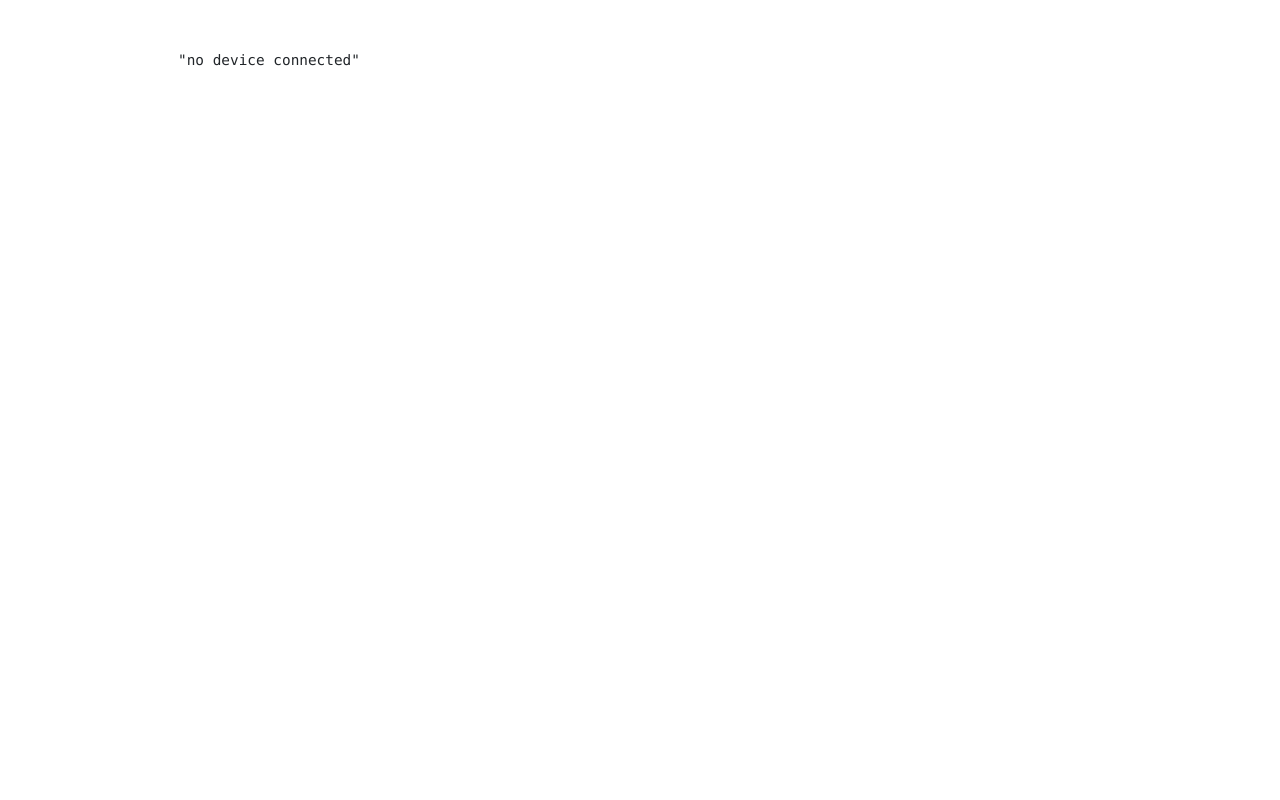
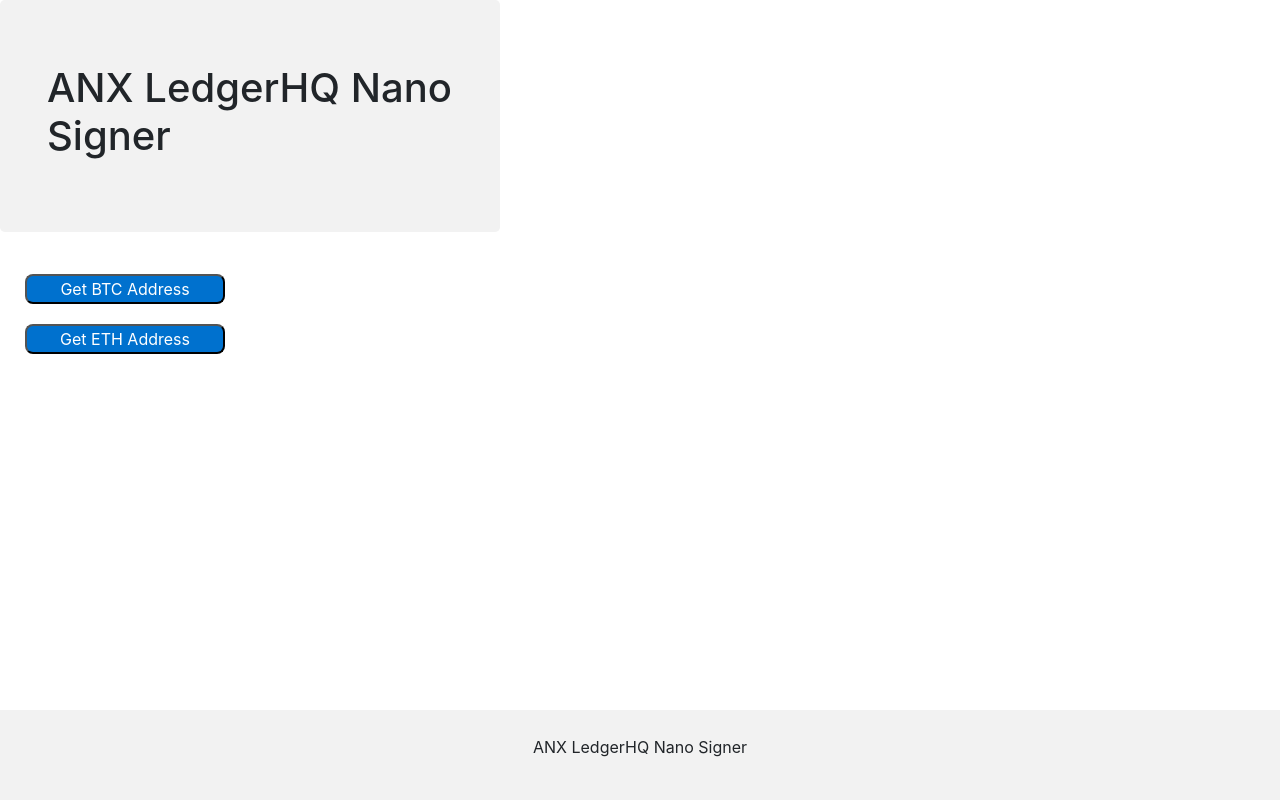
Before and after one commit to jdpower/connect.legder.anx, a plain HTML site: page index.html in a window 1280 px wide. Drawn offline with nearby package versions, Linux system fonts and the light colour scheme.

Commit message:
update: UI, get BTC and ETH address via button click

```diff
--- a/css/main.css
+++ b/css/main.css
@@ -1,11 +1,6 @@
 body {
-    width: 1024px;
-    height: 748px;
-    margin: auto;
-}
-
-.row {
-    margin: 20px;
+    width: 500px;
+    height: 600px;
 }
 
 .message {
@@ -13,9 +8,30 @@
     margin-bottom: 50px;
 }
 
-input[type='button'] {
+input[type=submit] {
     width: 200px;
-    border-radius: 5px;
-    padding: 5px;
-    background-color: #ece7e7;
+    border-radius: 8px;
+    background-color: #0071ce;
+    color: #ffffff;
 }
+
+.jumbotron {
+    margin-bottom: 0;
+    background-color: #f2f2f2;
+}
+
+.navbar {
+    margin-bottom: 50px;
+    border-radius: 0;
+}
+
+.mainrow {
+    padding: 10px;
+}
+
+footer {
+    background-color: #f2f2f2;
+    padding: 25px;
+    position: absolute;
+    bottom: 0;
+}
--- a/index.html
+++ b/index.html
@@ -12,15 +12,47 @@
         <script src="js/bundles/EthBundle.js"></script>
     </head>
     <body>
+        <div class="jumbotron">
+            <div class="col-sm-12">
+                <h1>ANX LedgerHQ Nano Signer</h1>
+            </div>
+        </div>
 
-        <div class="container-fluid message">
+        <div class="container">
             <div class="row">
-                <div class="col-12">
+                <div class="col-sm-12">
+                    <pre id="message"></pre>
+                </div>
+            </div>
+        </div>
+
+        <div class="container">
+            <div class="row">
+                <div class="col-sm-12">
                     <pre id="result"></pre>
                 </div>
             </div>
         </div>
 
+        <div class="container">
+            <div class="row mainrow">
+                <div class="col-sm-12">
+                    <input type="submit" onclick="onGetBtcAddress()" value="Get BTC Address">
+                </div>
+            </div>
+            <div class="row mainrow">
+                <div class="col-sm-12">
+                    <input type="submit" onclick="onGetEthAddress()" value="Get ETH Address">
+                </div>
+            </div>
+        </div>
+
+        <footer class="container-fluid text-center">
+            <div class="col-sm-12">
+                <p>ANX LedgerHQ Nano Signer</p>
+            </div>
+        </footer>
+
         <script src="js/index.js"></script>
 
     </body>
--- a/js/index.js
+++ b/js/index.js
@@ -4,6 +4,12 @@
     console.log(AppBtc.default)
     console.log(AppEth.default)
 }
+
+verifyPackage()
+
+
+const btcWalletPath = "44'/0'/0'/0"
+const ethWalletPath = "44'/60'/0'/0'/0"
 
 
 const getBtcAddress = async (path) => {
@@ -12,18 +18,29 @@
 
     if (devices.length === 0) throw "no device connected"
 
-    // return devices[0]
     const transport = await Transport.default.open(devices[0])
     const btc = new AppBtc.default(transport)
     const result = await btc.getWalletPublicKey(path)
     return result.bitcoinAddress
 }
 
-verifyPackage()
 
-const path = "44'/0'/0'/0"
+const getEthAddress = async (path) => {
 
-getBtcAddress(path)
+    const devices = await Transport.default.list()
+
+    if (devices.length === 0) throw "no devices connected"
+
+    const transport = await Transport.default.open(devices[0])
+    const eth = new AppEth.default(transport)
+    const result = await eth.getAddress(path, true, true)
+    return result.address
+}
+
+
+function onGetBtcAddress() {
+
+    getBtcAddress(btcWalletPath)
         .then(result => {
 
             console.log(result)
@@ -34,3 +51,22 @@
             console.error(error)
             document.getElementById("result").innerHTML = JSON.stringify(error)
         })
+
+}
+
+
+function onGetEthAddress() {
+
+    getEthAddress(ethWalletPath)
+        .then(result => {
+
+            console.log(result)
+            document.getElementById("result").innerHTML = JSON.stringify(result)
+        })
+        .catch(error => {
+
+            console.error(error)
+            document.getElementById("result").innerHTML = JSON.stringify(error)
+        })
+
+}
```
Lines whose indentation alone changed are shown as unchanged.
